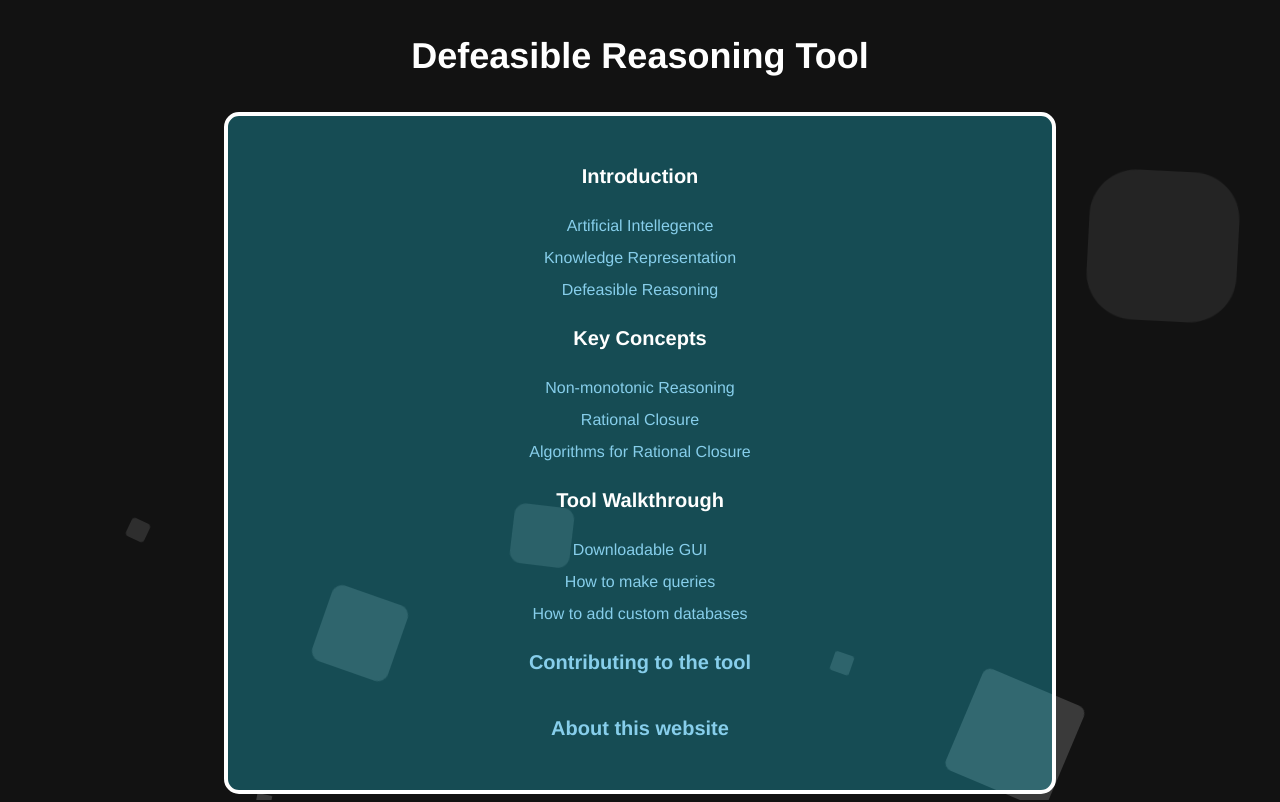
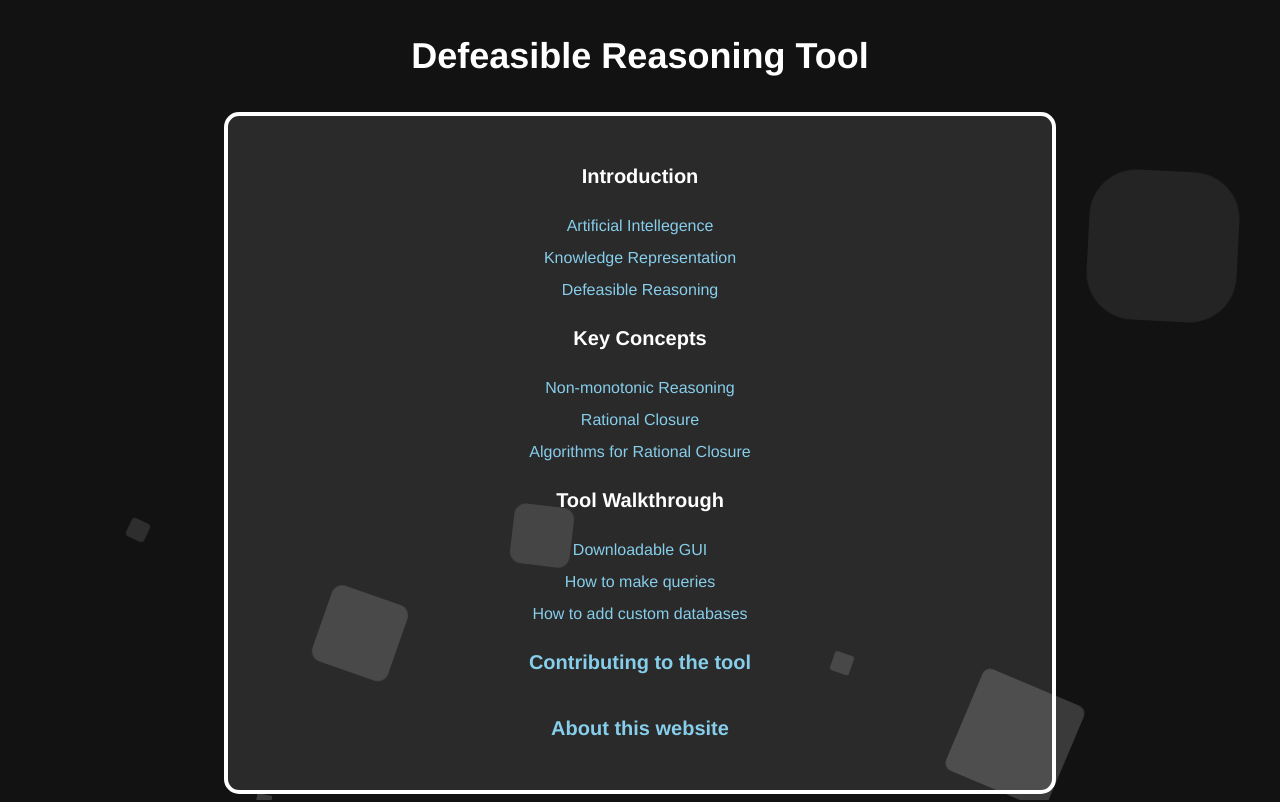
Before and after one commit to Anri-Lombard/Defeasible-Reasoning, a Next.js app: page / in a window 1280 px wide. Shown: the top 802 px of the page. Built offline with nearby package versions, Linux system fonts and the light colour scheme.

Commit message:
Styling improved

```diff
--- a/styles/Home.module.css
+++ b/styles/Home.module.css
@@ -10,11 +10,10 @@
 
   .contents {
     border: 4px solid white;
-    /* background-color: #256D85; */
     border-radius: 15px;
     padding: 2rem;
     font-size: 16px;
-    @apply text-center bg-cyan-400/30
+    @apply text-center bg-slate-50/10
   }
 
   .contentsText {
```
